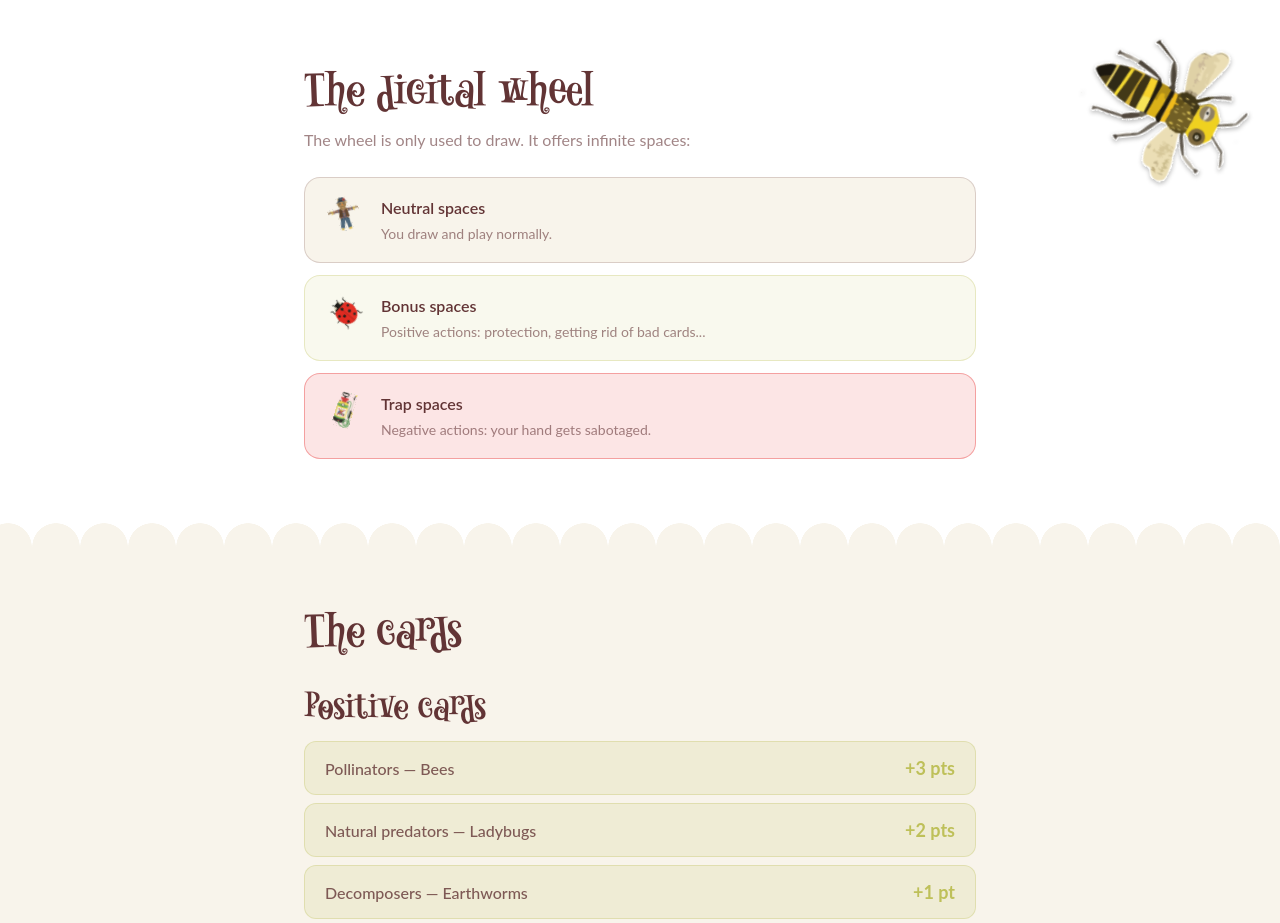
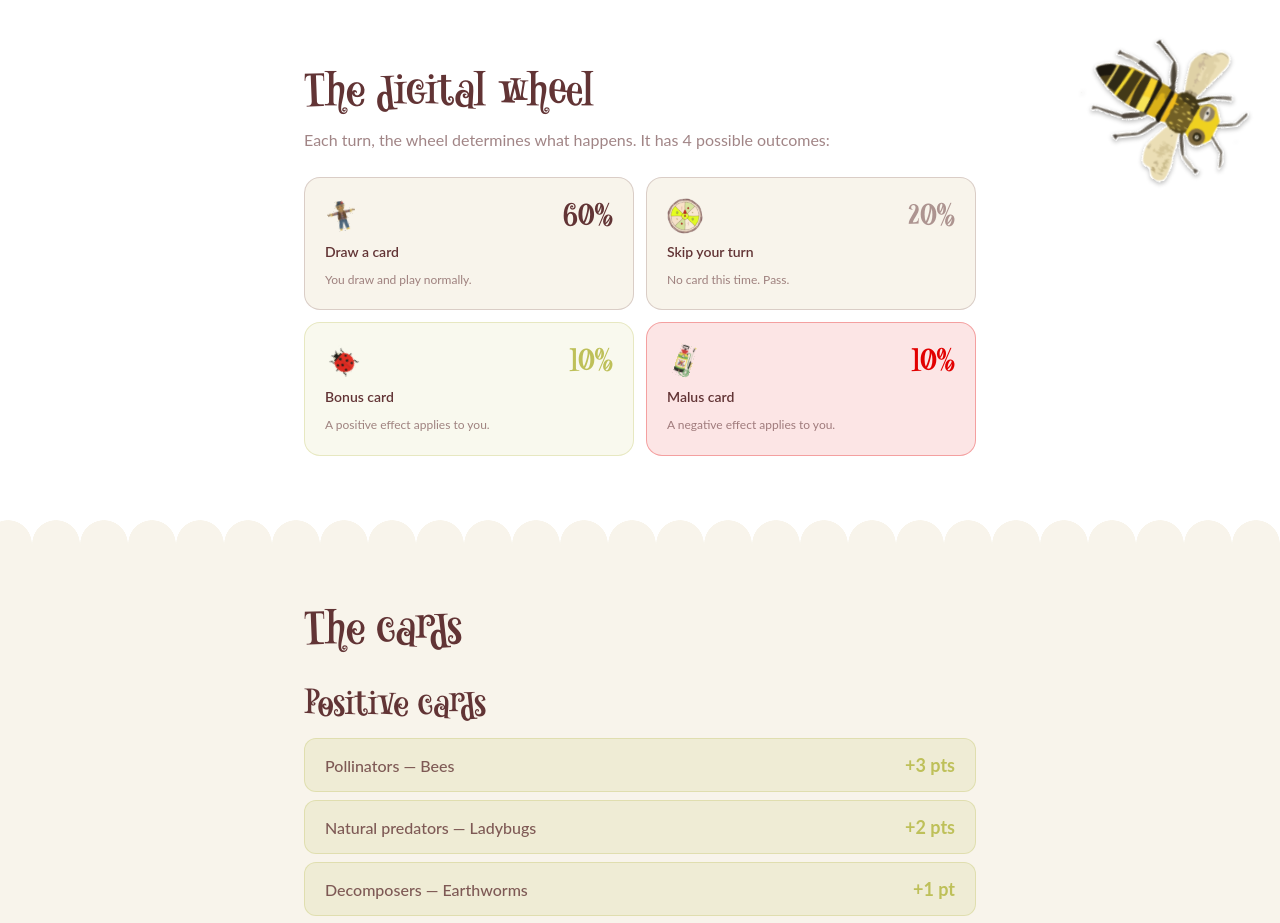
Before and after one commit to DerouillonAlice/sauve_qui_pousse, a Vue app: page /regles in a window 1280 px wide. Shown: the part 1340-2263 px from the top of the page. Built offline with nearby package versions, Linux system fonts and the light colour scheme.

Commit message:
feat(rules): redesign wheel section with 4 cases and percentages, fix shop CTA

```diff
--- a/src/locales/en.json
+++ b/src/locales/en.json
@@ -84,10 +84,11 @@
     },
     "wheel": {
       "title": "The digital wheel",
-      "desc": "The wheel is only used to draw. It offers infinite spaces:",
-      "neutral": { "label": "Neutral spaces", "desc": "You draw and play normally." },
-      "bonus": { "label": "Bonus spaces", "desc": "Positive actions: protection, getting rid of bad cards..." },
-      "trap": { "label": "Trap spaces", "desc": "Negative actions: your hand gets sabotaged." }
+      "desc": "Each turn, the wheel determines what happens. It has 4 possible outcomes:",
+      "draw": { "label": "Draw a card", "desc": "You draw and play normally.", "pct": "60%" },
+      "skip": { "label": "Skip your turn", "desc": "No card this time. Pass.", "pct": "20%" },
+      "bonus": { "label": "Bonus card", "desc": "A positive effect applies to you.", "pct": "10%" },
+      "trap": { "label": "Malus card", "desc": "A negative effect applies to you.", "pct": "10%" }
     },
     "cards": {
       "title": "The cards",
--- a/src/locales/es.json
+++ b/src/locales/es.json
@@ -84,10 +84,11 @@
     },
     "wheel": {
       "title": "La rueda digital",
-      "desc": "La rueda solo se usa para sacar cartas. Ofrece casillas infinitas:",
-      "neutral": { "label": "Casillas neutras", "desc": "Sacas y juegas normalmente." },
-      "bonus": { "label": "Casillas bonus", "desc": "Acciones positivas: protección, deshacerse de malas cartas..." },
-      "trap": { "label": "Casillas trampa", "desc": "Acciones negativas: tu mano es saboteada." }
+      "desc": "Cada turno, la rueda determina lo que sucede. Tiene 4 resultados posibles:",
+      "draw": { "label": "Saca una carta", "desc": "Sacas y juegas normalmente.", "pct": "60%" },
+      "skip": { "label": "Pasa tu turno", "desc": "Sin carta esta vez. Pasa.", "pct": "20%" },
+      "bonus": { "label": "Carta bonus", "desc": "Un efecto positivo se aplica a ti.", "pct": "10%" },
+      "trap": { "label": "Carta malus", "desc": "Un efecto negativo se aplica a ti.", "pct": "10%" }
     },
     "cards": {
       "title": "Las cartas",
--- a/src/locales/fr.json
+++ b/src/locales/fr.json
@@ -84,10 +84,11 @@
     },
     "wheel": {
       "title": "La roue numérique",
-      "desc": "La roue sert uniquement à piocher. Elle offre des cases infinies :",
-      "neutral": { "label": "Cases neutres", "desc": "Tu pioches et joues normalement." },
-      "bonus": { "label": "Cases bonus", "desc": "Actions positives : protection, débarras de mauvaises cartes..." },
-      "trap": { "label": "Cases piégées", "desc": "Actions négatives : ton jeu est saboté." }
+      "desc": "À chaque tour, la roue détermine ce qui se passe. Elle a 4 résultats possibles :",
+      "draw": { "label": "Pioche une carte", "desc": "Tu pioches et joues normalement.", "pct": "60%" },
+      "skip": { "label": "Passe ton tour", "desc": "Pas de carte cette fois. La main passe.", "pct": "20%" },
+      "bonus": { "label": "Carte bonus", "desc": "Un effet positif s'applique à toi.", "pct": "10%" },
+      "trap": { "label": "Carte malus", "desc": "Un effet négatif s'applique à toi.", "pct": "10%" }
     },
     "cards": {
       "title": "Les cartes",
--- a/src/views/CardsView.vue
+++ b/src/views/CardsView.vue
@@ -190,19 +190,17 @@ function nextCard() {
     </div>
 
     <!-- SHOP CTA -->
-    <section class="bg-brown mt-4 py-14 px-6 text-center relative overflow-hidden">
-      <img :src="ladybugImg" aria-hidden="true"
-        class="absolute left-4 bottom-0 w-24 opacity-30 pointer-events-none select-none -rotate-12 hidden sm:block" />
-      <img :src="beeImg" aria-hidden="true"
-        class="absolute right-6 top-4 w-16 opacity-30 pointer-events-none select-none rotate-6 hidden sm:block" />
-      <div class="relative z-10 max-w-lg mx-auto">
-        <p class="font-game text-primary text-3xl sm:text-4xl mb-3">Tu veux le jeu physique ?</p>
-        <p class="text-cream/70 mb-8 leading-relaxed">
-          Les cartes, la roue, la boîte — tout est dispo sur notre boutique.
-        </p>
+    <section class="py-16 px-6">
+      <div class="max-w-2xl mx-auto bg-brown rounded-3xl px-8 sm:px-12 py-10 flex flex-col sm:flex-row items-center gap-6 relative overflow-hidden">
+        <img :src="ladybugImg" aria-hidden="true"
+          class="absolute right-0 bottom-0 w-36 pointer-events-none select-none rotate-6 hidden sm:block" />
+        <div class="relative z-10 flex-1">
+          <p class="font-game text-primary text-2xl sm:text-3xl mb-2">Tu veux le jeu physique ?</p>
+          <p class="text-cream/70 text-sm leading-relaxed">Les cartes, la roue, la boîte — tout est sur notre boutique.</p>
+        </div>
         <a href="https://shop.sauvequipousse.fr" target="_blank" rel="noopener"
-          class="inline-flex items-center gap-2 px-8 py-4 bg-primary text-cream rounded-full font-bold text-lg hover:scale-105 transition-transform shadow-lg shadow-primary/30">
-          🛒 Acheter le jeu
+          class="relative z-10 shrink-0 px-7 py-3 bg-primary text-cream rounded-full font-bold hover:scale-105 transition-transform shadow-lg shadow-primary/30 whitespace-nowrap">
+          Acheter le jeu
         </a>
       </div>
     </section>
--- a/src/views/RulesView.vue
+++ b/src/views/RulesView.vue
@@ -76,27 +76,42 @@ const winSteps = computed(() => tm('rules.win.steps') as string[])
       <div class="max-w-2xl mx-auto">
         <h2 class="text-brown mb-2">{{ t('rules.wheel.title') }}</h2>
         <p class="text-brown/60 mb-6">{{ t('rules.wheel.desc') }}</p>
-        <div class="flex flex-col gap-3">
-          <div class="flex items-start gap-4 rounded-2xl px-5 py-4 bg-cream border border-brown/20">
-            <img :src="scarecrowImg" aria-hidden="true" class="w-10 h-10 shrink-0 object-contain" />
-            <div>
-              <p class="font-semibold text-brown mb-0.5">{{ t('rules.wheel.neutral.label') }}</p>
-              <p class="text-brown/60 text-sm leading-relaxed">{{ t('rules.wheel.neutral.desc') }}</p>
+        <div class="grid grid-cols-2 gap-3">
+          <!-- Pioche 60% -->
+          <div class="rounded-2xl px-5 py-5 bg-cream border border-brown/20 flex flex-col gap-2">
+            <div class="flex items-center justify-between">
+              <img :src="scarecrowImg" aria-hidden="true" class="w-9 h-9 object-contain" />
+              <span class="font-game text-brown text-3xl">60%</span>
             </div>
+            <p class="font-semibold text-brown text-sm">{{ t('rules.wheel.draw.label') }}</p>
+            <p class="text-brown/60 text-xs leading-relaxed">{{ t('rules.wheel.draw.desc') }}</p>
           </div>
-          <div class="flex items-start gap-4 rounded-2xl px-5 py-4 bg-primary/10 border border-primary/30">
-            <img :src="ladybugImg" aria-hidden="true" class="w-10 h-10 shrink-0 object-contain" />
-            <div>
-              <p class="font-semibold text-brown mb-0.5">{{ t('rules.wheel.bonus.label') }}</p>
-              <p class="text-brown/60 text-sm leading-relaxed">{{ t('rules.wheel.bonus.desc') }}</p>
+          <!-- Passe ton tour 20% -->
+          <div class="rounded-2xl px-5 py-5 bg-cream border border-brown/20 flex flex-col gap-2">
+            <div class="flex items-center justify-between">
+              <img :src="wheelImg" aria-hidden="true" class="w-9 h-9 object-contain" />
+              <span class="font-game text-brown/50 text-3xl">20%</span>
             </div>
+            <p class="font-semibold text-brown text-sm">{{ t('rules.wheel.skip.label') }}</p>
+            <p class="text-brown/60 text-xs leading-relaxed">{{ t('rules.wheel.skip.desc') }}</p>
           </div>
-          <div class="flex items-start gap-4 rounded-2xl px-5 py-4 bg-red/10 border border-red/30">
-            <img :src="pesticideImg" aria-hidden="true" class="w-10 h-10 shrink-0 object-contain" />
-            <div>
-              <p class="font-semibold text-brown mb-0.5">{{ t('rules.wheel.trap.label') }}</p>
-              <p class="text-brown/60 text-sm leading-relaxed">{{ t('rules.wheel.trap.desc') }}</p>
+          <!-- Bonus 10% -->
+          <div class="rounded-2xl px-5 py-5 bg-primary/10 border border-primary/30 flex flex-col gap-2">
+            <div class="flex items-center justify-between">
+              <img :src="ladybugImg" aria-hidden="true" class="w-9 h-9 object-contain" />
+              <span class="font-game text-primary text-3xl">10%</span>
             </div>
+            <p class="font-semibold text-brown text-sm">{{ t('rules.wheel.bonus.label') }}</p>
+            <p class="text-brown/60 text-xs leading-relaxed">{{ t('rules.wheel.bonus.desc') }}</p>
+          </div>
+          <!-- Malus 10% -->
+          <div class="rounded-2xl px-5 py-5 bg-red/10 border border-red/30 flex flex-col gap-2">
+            <div class="flex items-center justify-between">
+              <img :src="pesticideImg" aria-hidden="true" class="w-9 h-9 object-contain" />
+              <span class="font-game text-red text-3xl">10%</span>
+            </div>
+            <p class="font-semibold text-brown text-sm">{{ t('rules.wheel.trap.label') }}</p>
+            <p class="text-brown/60 text-xs leading-relaxed">{{ t('rules.wheel.trap.desc') }}</p>
           </div>
         </div>
       </div>
```
